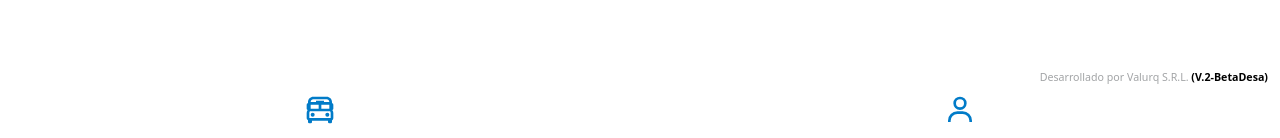
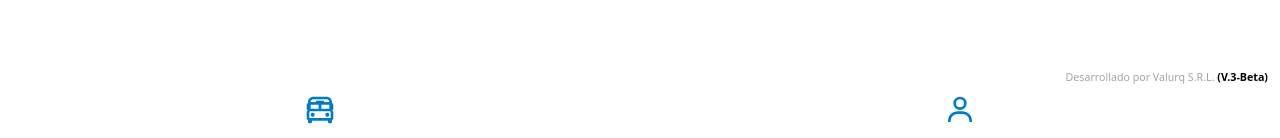
Before and after one commit to AlbertV99/app-monitoreo-chofer, a React (Vite) app: page / in a window 1280 px wide. Shown: the part 642-780 px from the top of the page. Built offline with nearby package versions, Linux system fonts and the light colour scheme.

Commit message:
Actualizacion de Version Beta

```diff
--- a/src/components/menuInf.jsx
+++ b/src/components/menuInf.jsx
@@ -26,7 +26,7 @@ const MenuInferior = (props) => {
                 </Col>
                 <Col xs={8} style={{padding:'0px',textAlign:'right'}}>
                     <p style={{fontSize:'8pt',color:'#a2a4a6',margin:'3px 0px'}}>
-                        Desarrollado por Valurq S.R.L.<span style={{fontWeight:"bold",color:'black'}}> (V.2-BetaDesa)</span>
+                        Desarrollado por Valurq S.R.L.<span style={{fontWeight:"bold",color:'black'}}> (V.3-Beta)</span>
                     </p>
                 </Col>
             </Row>
```
